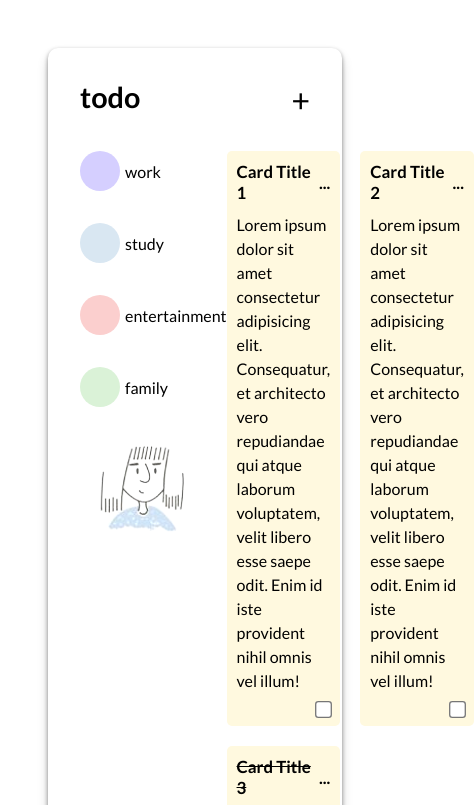
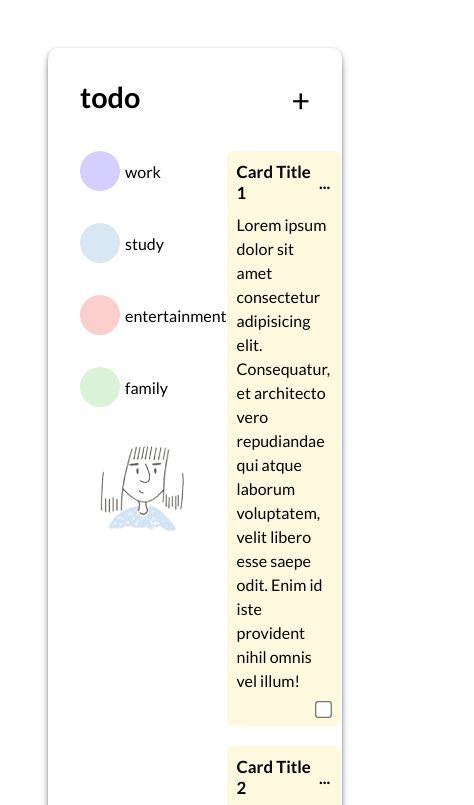
Before and after one commit to Pinto-Katende-Jonathan/Cours-Js-with-Student, a website built with Vite: page index.html in a window 390 px wide. Shown: the top 805 px of the page, 474 px wide, since content can reach past the window. Built offline with nearby package versions, Linux system fonts and the light colour scheme.

Commit message:
Media query for max-width 795px

```diff
--- a/style.css
+++ b/style.css
@@ -136,3 +136,13 @@
   right: 10px;
   z-index: -1;
 }
+
+/* -------------- RESPONSIVE ------------------ */
+/* Media query for max-width 795px */
+@media screen and (max-width: 795px) {
+  .todo .todo-items{
+    grid-template-columns: 1fr;
+  }
+}
+
+/* Media query for max-width 520px */
```
